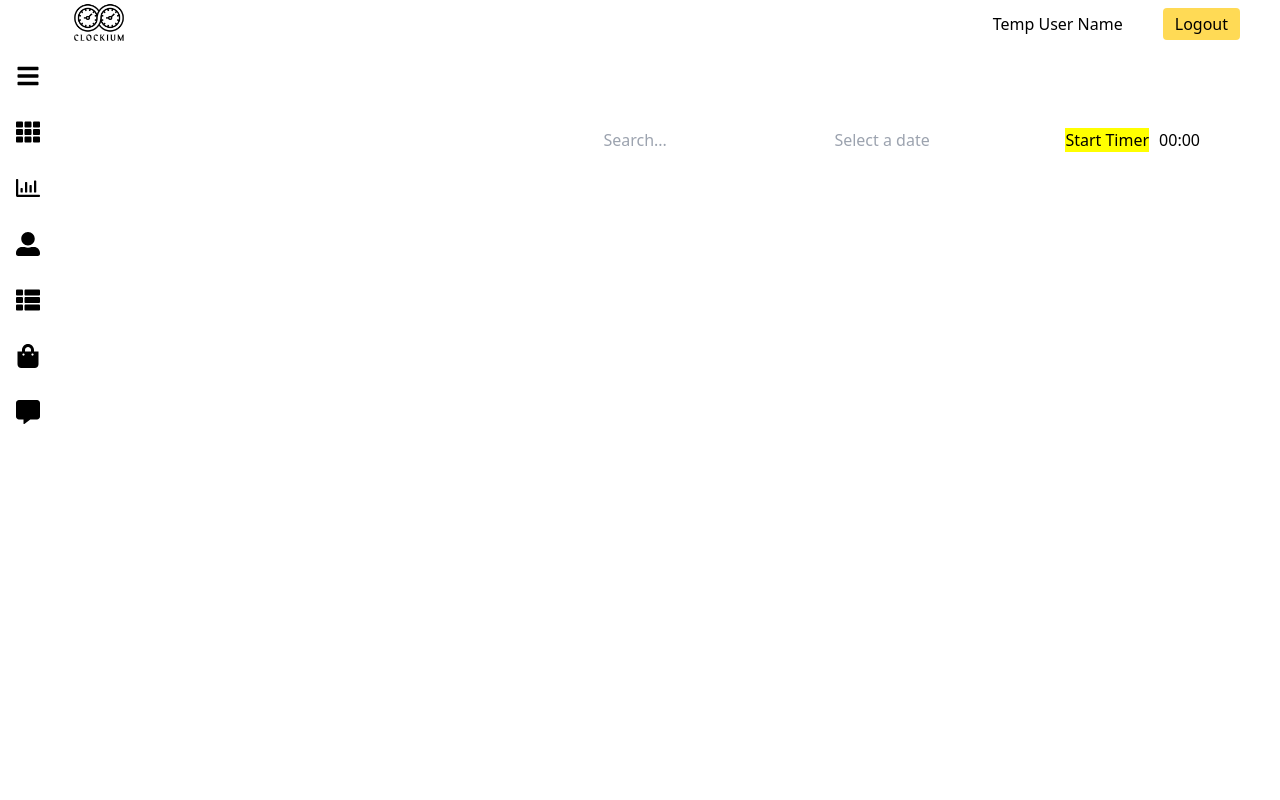
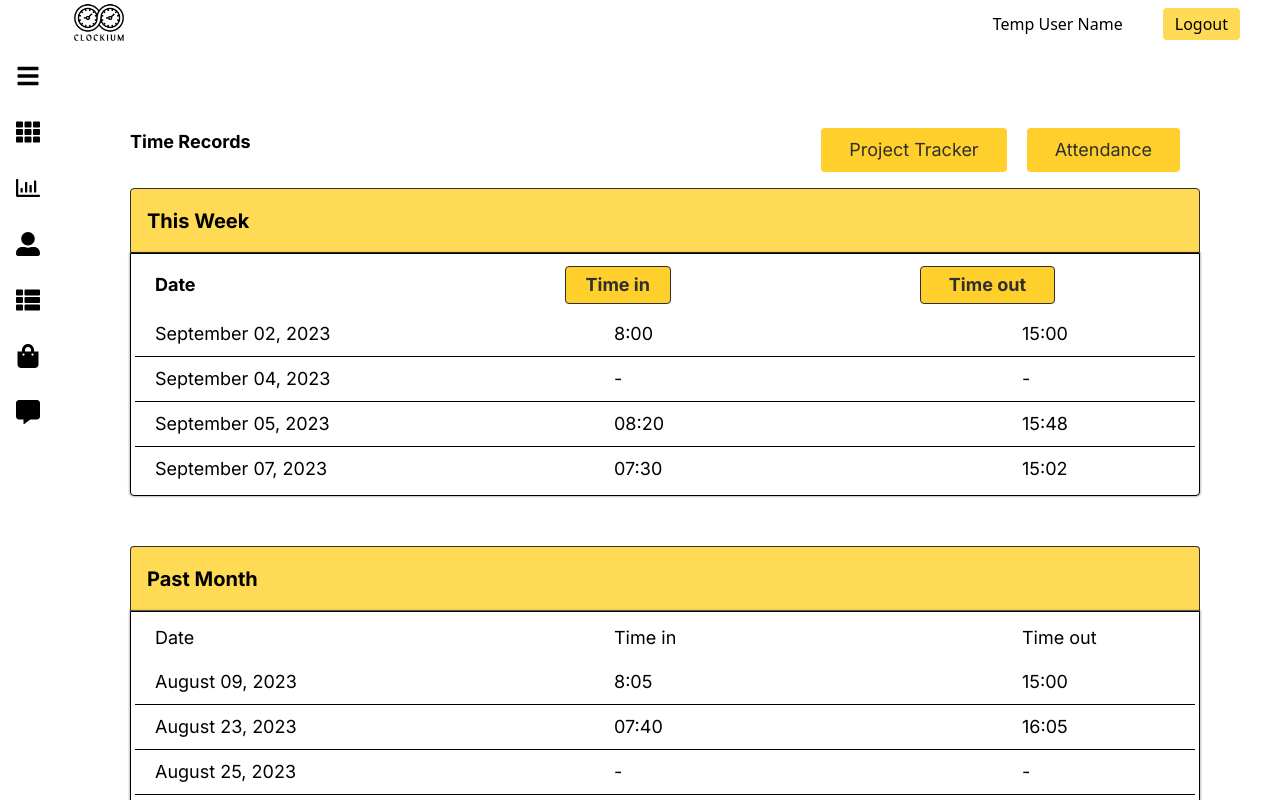
Before and after one commit to prince-bojji/hacktiv, a React (Vite) app in the folder hacktiv/: page /TimeTracker in a window 1280 px wide. Shown: the top 800 px of the page. Built offline with nearby package versions, Linux system fonts and the light colour scheme.

Commit message:
timetracker

```diff
--- a/hacktiv/src/pages/TimeTracker.jsx
+++ b/hacktiv/src/pages/TimeTracker.jsx
@@ -1,81 +1,14 @@
-import React, { useState, useEffect } from 'react';
-import DatePicker from 'react-datepicker';
-import 'react-datepicker/dist/react-datepicker.css';
+import React from 'react'
+import TimeLogs from '../components/TimeLogs'
 
-function TimeTracker(props) {
-  const [selectedDate, setSelectedDate] = useState(null);
-  const [timerRunning, setTimerRunning] = useState(false);
-  const [timerValue, setTimerValue] = useState(0);
-
-  const [startTime, setStartTime] = useState(null);
-
-  const handleDateChange = (date) => {
-    setSelectedDate(date);
-  };
-
-  const startTimer = () => {
-    if (!timerRunning) {
-      setStartTime(Date.now());
-      setTimerRunning(true);
-    } else {
-      setTimerRunning(false);
-      setTimerValue(0);
-      setStartTime(null);
-    }
-  };
-
-  useEffect(() => {
-    let timerInterval;
-    if (timerRunning) {
-      timerInterval = setInterval(() => {
-        const currentTime = Date.now();
-        const elapsedTime = (currentTime - startTime) / 1000;
-        setTimerValue(elapsedTime);
-      }, 1000);
-    } else {
-      clearInterval(timerInterval);
-    }
-
-    return () => {
-      clearInterval(timerInterval);
-    };
-  }, [timerRunning, startTime]);
-
-  const formatTime = (timeInSeconds) => {
-    const hours = Math.floor(timeInSeconds / 3600).toString().padStart(2, '0');
-    const minutes = Math.floor((timeInSeconds % 3600) / 60).toString().padStart(2, '0');
-    return `${hours}:${minutes}`;
-  };
-
+function TimeTracker() {
   return (
-    <div>
-      <div style={{ display: 'flex', justifyContent: 'flex-end' }}>
-        <input
-          type="text"
-          placeholder="Search..."
-          onChange={(e) => props.onSearchChange(e.target.value)}
-        />
-        <div style={{ display: 'flex', alignItems: 'center' }}>
-          <DatePicker
-            selected={selectedDate}
-            onChange={handleDateChange}
-            placeholderText="Select a date"
-            style={{ marginRight: '10px' }}
-          />
-          <button
-            onClick={startTimer}
-            style={{
-              backgroundColor: 'yellow',
-              color: 'black',
-            }}
-          >
-            {timerRunning ? 'Stop Timer' : 'Start Timer'}
-          </button>
-          <span style={{ marginLeft: '10px' }}>{formatTime(timerValue)}</span>
-        </div>
-      </div>
-    </div>
-  );
+    <>
+     <div className="font-inter">
+        <TimeLogs />
+     </div>
+    </>
+  )
 }
 
-export default TimeTracker;
+export default TimeTracker
```
